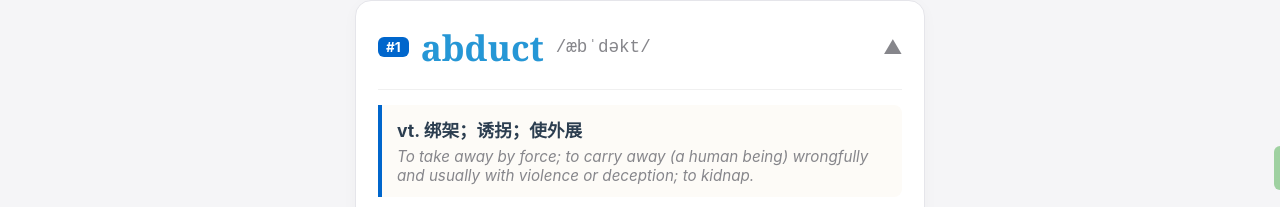
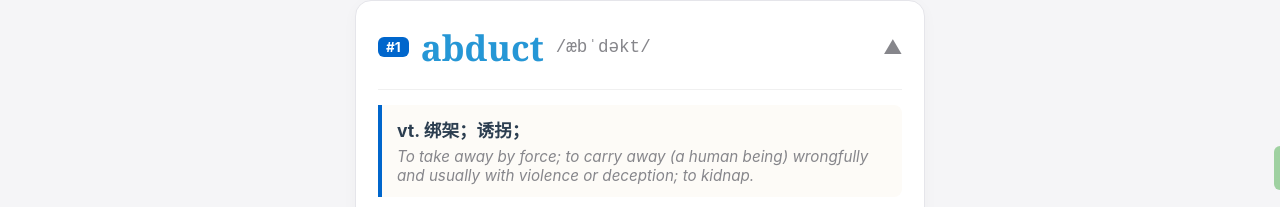
Before and after one commit to moodHappy/DailyFiveWords, a plain HTML site: page docs/2026/6/2026_6_27_2142.html in a window 1280 px wide. Shown: the part 174-381 px from the top of the page. Drawn offline with Linux system fonts and the light colour scheme.

Commit message:
Update docs/2026/6/2026_6_27_2142.html via Web Edit

```diff
--- a/docs/2026/6/2026_6_27_2142.html
+++ b/docs/2026/6/2026_6_27_2142.html
@@ -1,5 +1,5 @@
 <!DOCTYPE html>
-<html lang="zh-CN"><relingo-app id="relingo-toast-container" style="z-index: 2147483647; position: fixed; left: 0px; right: 0px; visibility: visible;"><div data-rht-toaster="" style="position: fixed; z-index: 9999; inset: 16px; pointer-events: none; background-color: transparent;"></div></relingo-app><head>
+<html lang="zh-CN"><relingo-app id="word-card" style="visibility: visible;"><div class="relingo-wordcard-root" style="position: fixed; height: 100%; z-index: 2147483647;"></div></relingo-app><relingo-app id="relingo-toast-container" style="z-index: 2147483647; position: fixed; left: 0px; right: 0px; visibility: visible;"><div data-rht-toaster="" style="position: fixed; z-index: 9999; inset: 16px; pointer-events: none; background-color: transparent;"></div></relingo-app><head>
     <meta charset="UTF-8">
     <meta name="viewport" content="width=device-width, initial-scale=1.0, maximum-scale=1.0, user-scalable=no">
     <title>Daily Five Words | 2026-06-27</title>
@@ -660,7 +660,7 @@ relin-hc relin-highlight[data-relin-meta^="starred"]:not([data-relin-mastered])[
 
             <div id="content-0" class="word-content" style="display: block;">
                 <div class="definition-box">
-                    <div class="def-zh editable-node">vt. 绑架；诱拐；使外展</div>
+                    <div class="def-zh editable-node">vt. 绑架；诱拐；</div>
                     <div class="def-en editable-node">To take away by force; to carry away (a human being) wrongfully and usually with violence or deception; to kidnap.</div>
                 </div>
 
```
